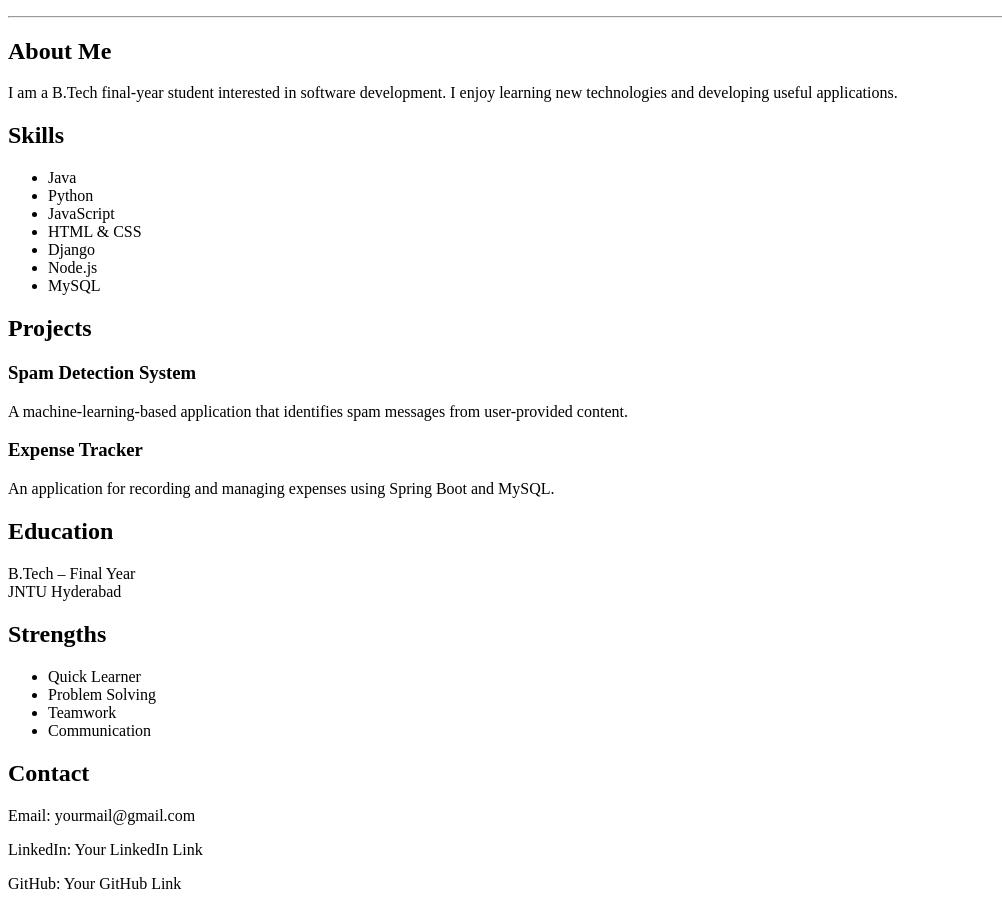
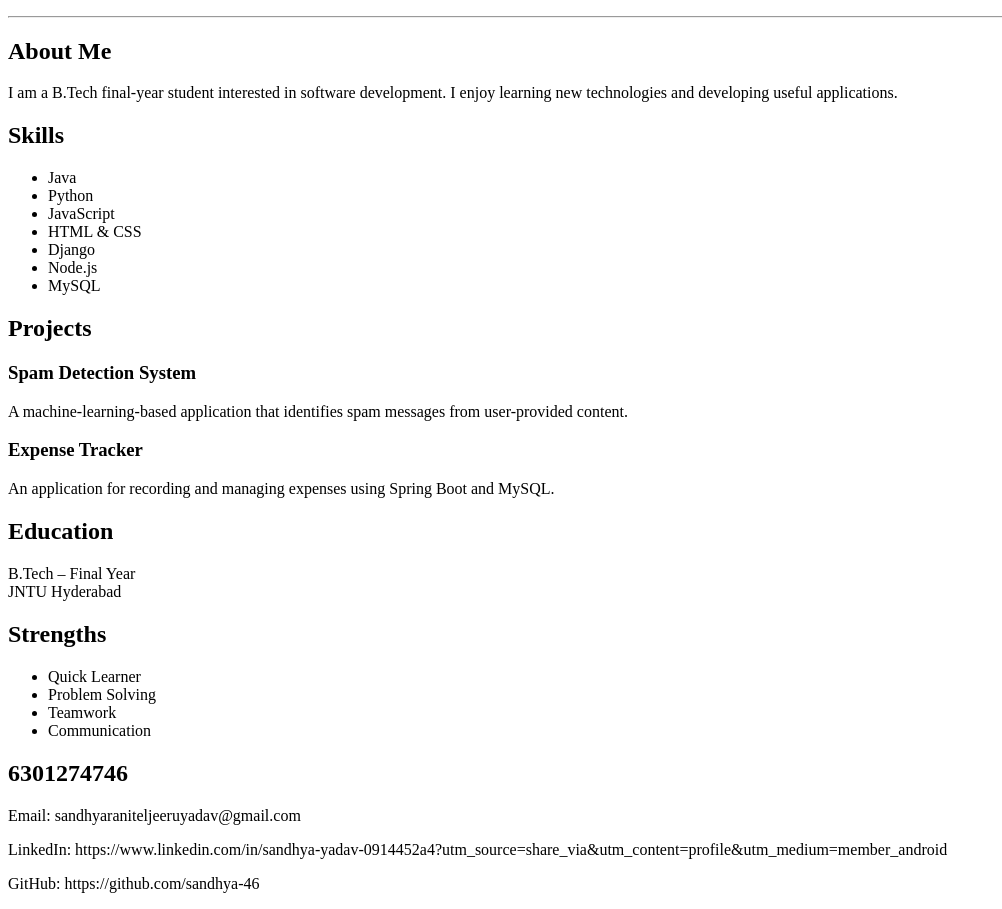
Before and after one commit to sandhya-46/portfolio, a plain HTML site: page index.html in a window 1280 px wide. Shown: the part 105-1014 px from the top of the page, without its empty margins (0-1002 px from the left). Drawn offline with Linux system fonts and the light colour scheme.

Commit message:
Update contact information in index.html

```diff
--- a/index.html
+++ b/index.html
@@ -56,10 +56,10 @@
         <li>Communication</li>
     </ul>
 
-    <h2>Contact</h2>
-    <p>Email: yourmail@gmail.com</p>
-    <p>LinkedIn: Your LinkedIn Link</p>
-    <p>GitHub: Your GitHub Link</p>
+    <h2>6301274746</h2>
+    <p>Email: sandhyaraniteljeeruyadav@gmail.com</p>
+    <p>LinkedIn: https://www.linkedin.com/in/sandhya-yadav-0914452a4?utm_source=share_via&utm_content=profile&utm_medium=member_android</p>
+    <p>GitHub: https://github.com/sandhya-46</p>
 
 </body>
 </html>
```
